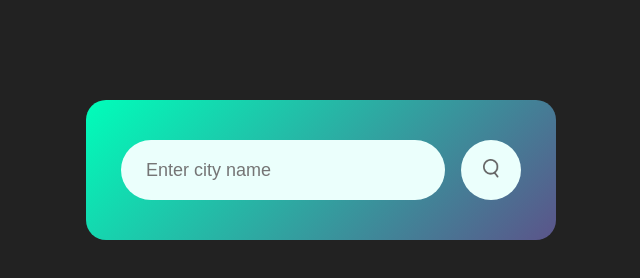
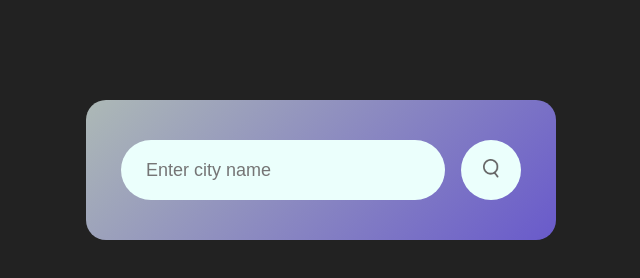
Before and after one commit to Anigam1999/WeatherApp, a plain HTML site: page index.html in a window 1280 px wide. Shown: the whole page, without its empty margins (319-959 px from the left). Drawn offline with Linux system fonts and the light colour scheme.

Commit message:
customized

```diff
--- a/style.css
+++ b/style.css
@@ -12,7 +12,7 @@ body{
 .card{
     width: 90%;
     max-width: 470px;
-    background: linear-gradient(135deg, #00feba, #5b548a);
+    background: linear-gradient(135deg, #adb9b6, #695acb);
     color: #fff;
     margin: 100px auto 0;
     border-radius: 20px;
```
